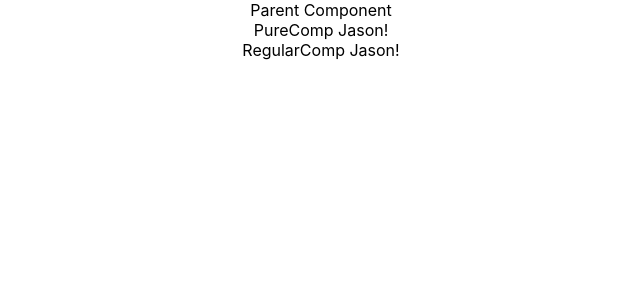
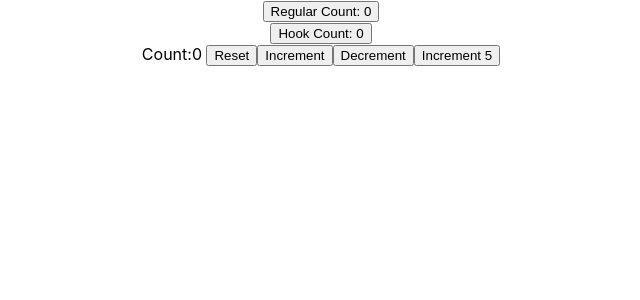
Before and after one commit to hawk198723/freshJS, a React (Create React App) app: page / in a window 1280 px wide. Shown: the top 300 px of the page, without its empty margins (319-959 px from the left). Built offline with nearby package versions, Linux system fonts and the light colour scheme.

Commit message:
hook demos

```diff
--- a/package.json
+++ b/package.json
@@ -8,6 +8,7 @@
     "@testing-library/user-event": "^13.5.0",
     "react": "^18.2.0",
     "react-dom": "^18.2.0",
+    "react-router-dom": "^6.4.2",
     "react-scripts": "5.0.1",
     "web-vitals": "^2.1.4"
   },
--- a/src/App.js
+++ b/src/App.js
@@ -13,7 +13,13 @@ import LifeCycleA from "./components/LifeCycleA";
 import FragmentDemo from "./components/FragmentDemo";
 import Table from "./components/Table";
 import ParentComp from "./components/ParentComp";
-
+import ClassCounter from "./components/ReactHooks/useStateHook/ClassCounter";
+import HookCounter from "./components/ReactHooks/useStateHook/HookCounter";
+import { Routes, Route } from "react-router-dom";
+import { Home } from "./components/ReactRouter/Routes/Home";
+import { About } from "./components/ReactRouter/Routes/About";
+import { NavBar } from "./components/ReactRouter/Routes/NavBar";
+import HookCounterPreviousState from "./components/ReactHooks/useStateHook/HookCounterPreviousState";
 class App extends Component {
   render() {
     return (
@@ -43,10 +49,20 @@ class App extends Component {
 
         <FragmentDemo />
 
-        <Table /> */}
+        <Table />
 
-        <ParentComp />
+        <ParentComp /> */}
+        <ClassCounter />
+        <HookCounter />
+        <HookCounterPreviousState />
       </div>
+      // <>
+      //   <NavBar />
+      //   <Routes>
+      //     <Route path="/" element={<Home />} />
+      //     <Route path="/about" element={<About />} />
+      //   </Routes>
+      // </>
     );
   }
 }
--- a/src/components/ParentComp.js
+++ b/src/components/ParentComp.js
@@ -12,7 +12,7 @@ class ParentComp extends Component {
   }
 
   componentDidMount() {
-    setInterval(() => this.setState({ name: "Jason!" }), 2000);
+    setInterval(() => this.setState({ name: "Jason!" }), 3000);
   }
   render() {
     const { name } = this.state;
--- /dev/null
+++ b/src/components/ReactHooks/useStateHook/ClassCounter.js
@@ -0,0 +1,28 @@
+import React, { Component } from "react";
+
+class ClassCounter extends Component {
+  constructor(props) {
+    super(props);
+
+    this.state = {
+      count: 0,
+    };
+  }
+
+  incrementCount = () => {
+    this.setState({
+      count: this.state.count + 1,
+    });
+  };
+  render() {
+    return (
+      <div>
+        <button onClick={this.incrementCount}>
+          Regular Count: {this.state.count}
+        </button>
+      </div>
+    );
+  }
+}
+
+export default ClassCounter;
--- /dev/null
+++ b/src/components/ReactHooks/useStateHook/HookCounter.js
@@ -0,0 +1,12 @@
+import React, { useState } from "react";
+
+function HookCounter() {
+  const [count, setCount] = useState(0);
+  return (
+    <div>
+      <button onClick={() => setCount(count + 1)}>Hook Count: {count}</button>
+    </div>
+  );
+}
+
+export default HookCounter;
--- /dev/null
+++ b/src/components/ReactHooks/useStateHook/HookCounterPreviousState.js
@@ -0,0 +1,27 @@
+import React, { useState } from "react";
+
+function HookCounterPreviousState() {
+  const initialCount = 0;
+  const [count, setCount] = useState(initialCount);
+
+  const incrementFive = () => {
+    for (let i = 0; i < 5; i++) {
+      setCount((prevCount) => prevCount + 1);
+    }
+  };
+  return (
+    <div>
+      Count:{count}{" "}
+      <button onClick={() => setCount(initialCount)}>Reset</button>
+      <button onClick={() => setCount((prevCount) => prevCount + 1)}>
+        Increment
+      </button>
+      <button onClick={() => setCount((prevCount) => prevCount - 1)}>
+        Decrement
+      </button>
+      <button onClick={incrementFive}>Increment 5</button>
+    </div>
+  );
+}
+
+export default HookCounterPreviousState;
--- /dev/null
+++ b/src/components/ReactRouter/Routes/About.js
@@ -0,0 +1,5 @@
+import React from "react";
+
+export const About = () => {
+  return <div>About Page</div>;
+};
--- /dev/null
+++ b/src/components/ReactRouter/Routes/Home.js
@@ -0,0 +1,5 @@
+import React from "react";
+
+export const Home = () => {
+  return <div>Home Page</div>;
+};
--- /dev/null
+++ b/src/components/ReactRouter/Routes/NavBar.js
@@ -0,0 +1,12 @@
+import React from "react";
+import { NavLink } from "react-router-dom";
+// import { Link } from "react-router-dom";
+
+export const NavBar = () => {
+  return (
+    <nav>
+      <NavLink to="/">Home</NavLink>
+      <NavLink to="/about">About</NavLink>
+    </nav>
+  );
+};
--- a/src/index.css
+++ b/src/index.css
@@ -1,13 +1,26 @@
 body {
   margin: 0;
-  font-family: -apple-system, BlinkMacSystemFont, 'Segoe UI', 'Roboto', 'Oxygen',
-    'Ubuntu', 'Cantarell', 'Fira Sans', 'Droid Sans', 'Helvetica Neue',
+  font-family: -apple-system, BlinkMacSystemFont, "Segoe UI", "Roboto", "Oxygen",
+    "Ubuntu", "Cantarell", "Fira Sans", "Droid Sans", "Helvetica Neue",
     sans-serif;
   -webkit-font-smoothing: antialiased;
   -moz-osx-font-smoothing: grayscale;
 }
 
 code {
-  font-family: source-code-pro, Menlo, Monaco, Consolas, 'Courier New',
+  font-family: source-code-pro, Menlo, Monaco, Consolas, "Courier New",
     monospace;
 }
+
+nav {
+  background-color: aliceblue;
+  padding: 16px 32px;
+}
+nav a {
+  margin-right: 16px;
+}
+
+nav a.active {
+  text-decoration: none;
+  font-weight: bold;
+}
--- a/src/index.js
+++ b/src/index.js
@@ -1,13 +1,16 @@
-import React from 'react';
-import ReactDOM from 'react-dom/client';
-import './index.css';
-import App from './App';
-import reportWebVitals from './reportWebVitals';
+import React from "react";
+import ReactDOM from "react-dom/client";
+import "./index.css";
+import App from "./App";
+import reportWebVitals from "./reportWebVitals";
+import { BrowserRouter } from "react-router-dom";
 
-const root = ReactDOM.createRoot(document.getElementById('root'));
+const root = ReactDOM.createRoot(document.getElementById("root"));
 root.render(
   <React.StrictMode>
-    <App />
+    <BrowserRouter>
+      <App />
+    </BrowserRouter>
   </React.StrictMode>
 );
 
```
Also changed, not shown: src/components/33HigherOrderComponents/ClickCounter.js (added, +13 -0 lines), src/logo.svg (deleted), 1 other file (tests, documents, lock files or other folders).
